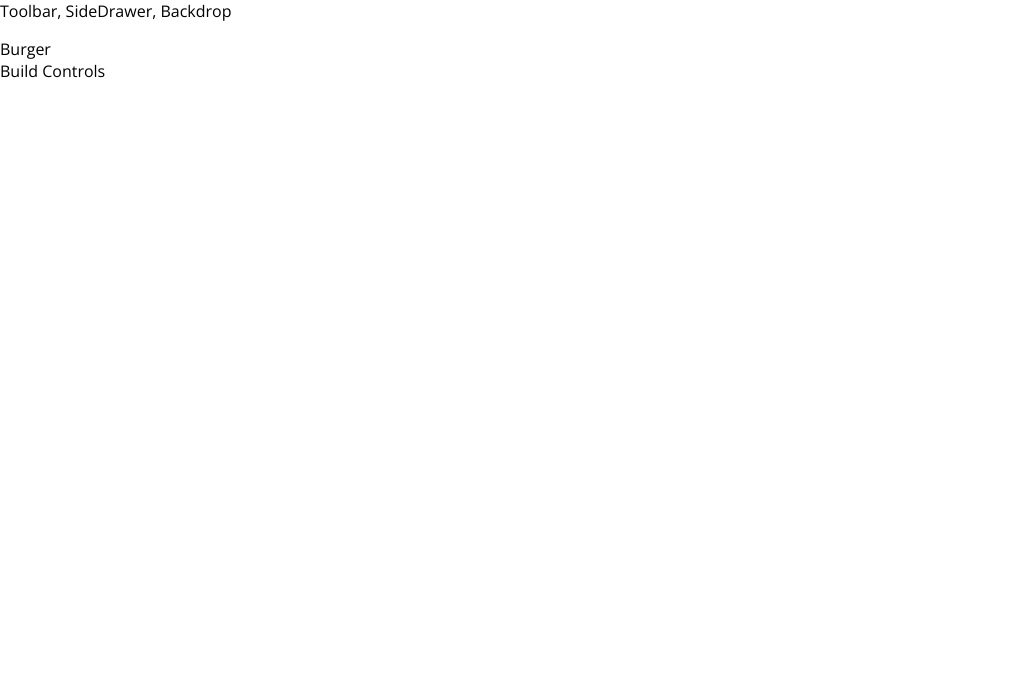
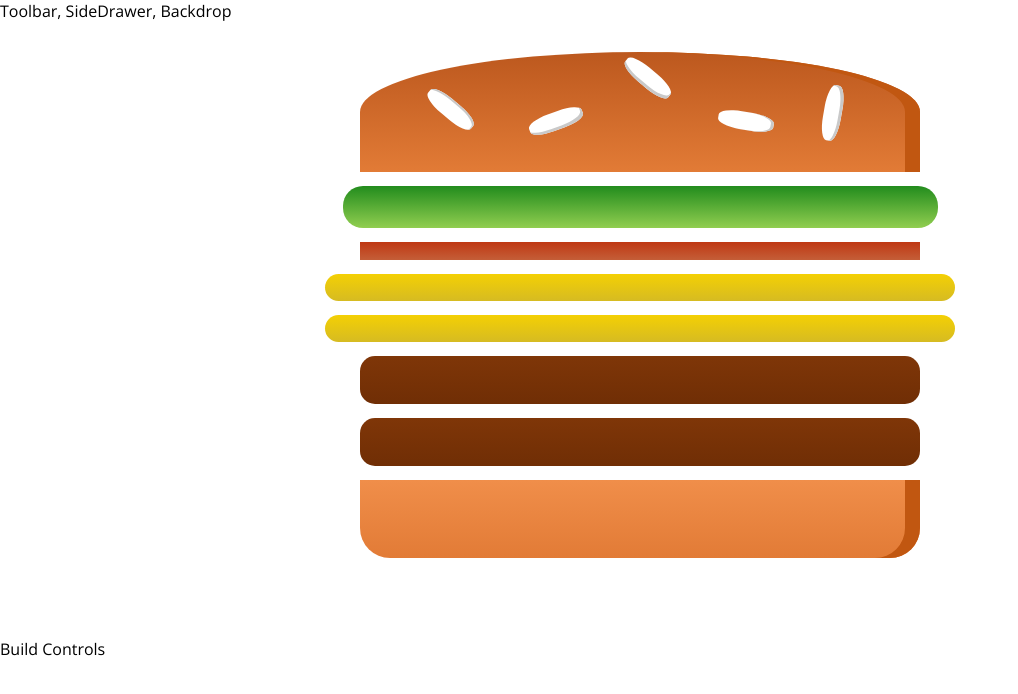
Before and after one commit to tharmaman/burgerBuilder, a React app: page / in a window 1280 px wide. Shown: the top 694 px of the page, without its empty margins (0-1018 px from the left). Built offline with nearby package versions, Linux system fonts and the light colour scheme.

Commit message:
added dynamic output

```diff
--- /dev/null
+++ b/src/Components/Burger/Burger.css
@@ -0,0 +1,31 @@
+.Burger {
+    width: 100%;
+    margin: auto;
+    height: 250px;
+    overflow: scroll;
+    text-align: center;
+    font-weight: bold;
+    font-size: 1.2rem;
+}
+
+/* ensure burger looks good on as many viewports as possible */
+@media (min-width: 500px) and (min-height: 400px) {
+    .Burger {
+        width: 350;
+        height: 300;
+    }
+}
+
+@media (min-width: 500px) and (min-height: 401px) {
+    .Burger {
+        width: 450px;
+        height: 400px;
+    }
+}
+
+@media (min-width: 1000px) and (min-height: 700px) {
+    .Burger {
+        width: 700px;
+        height: 600px;
+    }
+}
--- a/src/Components/Burger/Burger.js
+++ b/src/Components/Burger/Burger.js
@@ -0,0 +1,27 @@
+import React from 'react';
+
+import classes from './Burger.css';
+import BurgerIngredient from './BurgerIngredient/BurgerIngredient';
+
+const burger = (props) => {
+    const { ingredients } = props;
+    const transformedIngredients = Object.keys(ingredients)
+    // keys returns us an array
+        .map(ingKey => (
+            // spread operator then Array(3) gives array with 3 undefined spaces
+            // _ indicates blank don't care
+            [...Array(props.ingredients[ingKey])].map((_, i) => (
+                <BurgerIngredient key={ingKey + i} type={ingKey} />
+            ))
+        ));
+
+    return (
+        <div className={classes.Burger}>
+            <BurgerIngredient type="bread-top" />
+            {transformedIngredients}
+            <BurgerIngredient type="bread-bottom" />
+        </div>
+    );
+};
+
+export default burger;
--- a/src/Containers/BurgerBuilder/BurgerBuilder.js
+++ b/src/Containers/BurgerBuilder/BurgerBuilder.js
@@ -1,11 +1,24 @@
 import React, { Component } from 'react';
 import Aux from '../../hocs/Aux';
+import Burger from '../../Components/Burger/Burger';
 
 class BurgerBuilder extends Component {
+    // declaring state using modern tings
+    state = {
+        ingredients: {
+            salad: 1,
+            bacon: 1,
+            cheese: 2,
+            meat: 2,
+        },
+    }
+
     render() {
+        const { ingredients } = this.state;
+
         return (
             <Aux>
-                <div>Burger</div>
+                <Burger ingredients={ingredients} />
                 <div>Build Controls</div>
             </Aux>
         );
```
Also changed, not shown: .eslintrc.js.
